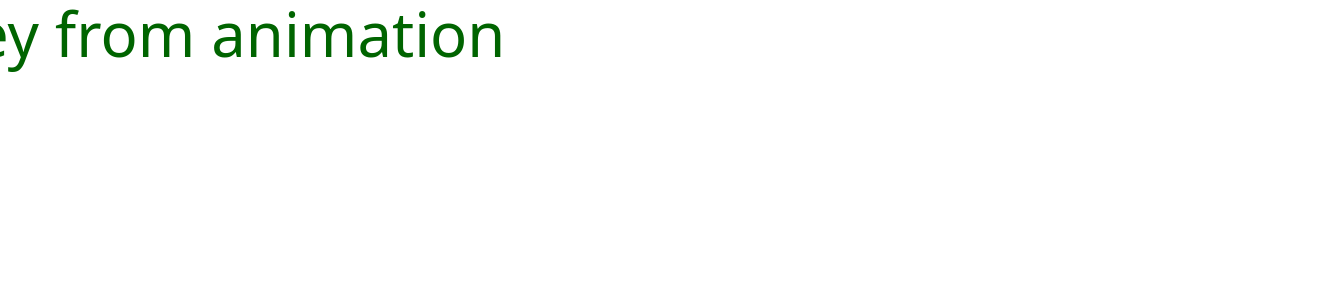
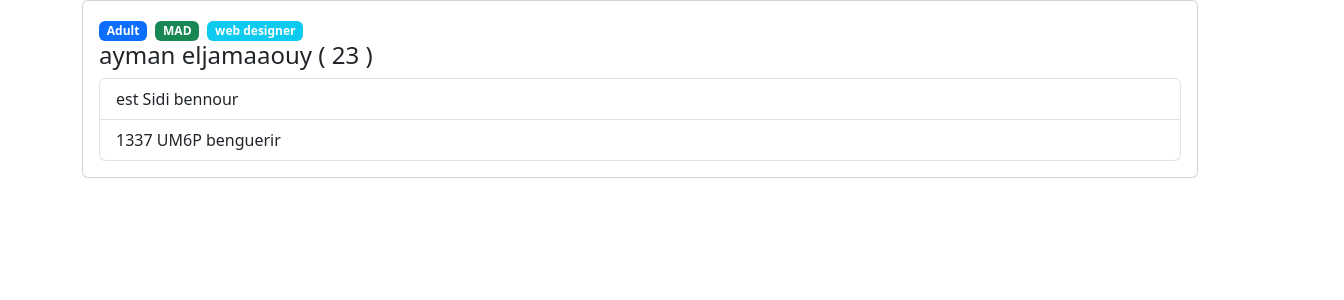
Before and after one commit to Eljamaaouy-ayman/learn-react, a React (Create React App) app: page / in a window 1280 px wide. Shown: the top 300 px of the page, 1344 px wide, since content can reach past the window. Built offline with nearby package versions, Linux system fonts and the light colour scheme.

Commit message:
proptypes learned

```diff
--- a/package.json
+++ b/package.json
@@ -45,6 +45,8 @@
     ]
   },
   "devDependencies": {
+    "jest": "^27.5.1",
+    "react-test-renderer": "^19.2.4",
     "sass": "^1.97.3"
   }
 }
--- /dev/null
+++ b/src/PropTypes/User.jsx
@@ -0,0 +1,41 @@
+import PropTypes from 'prop-types'
+import React from 'react'
+
+export default function User({fullName, age, jobTitle, isAdult, diplomes, salary}) {
+  return (
+    <>
+        <div className="container">
+            <div className="card-group">
+                <div className="card">
+                    <div className="card-body">
+                        {isAdult && <span className="badge badge-pill badge-primary bg-primary"> Adult </span>}
+                        <span className="mx-2 badge badge-pill badge-secondary bg-success"> {salary} MAD </span>
+                        <span className="badge badge-pill badge-secondary bg-info"> {jobTitle}</span>
+                        <h4 className="card-title">{fullName} ( {age} )</h4>
+                        <ul className="list-group">
+                            {diplomes?.map((diplome, key) => <li key={key} className="list-group-item">
+                                    <a className="nav-link" href="#">{diplome}</a>
+                                </li>
+                            )}
+                        </ul>
+                    </div>
+                </div>
+            </div>
+        </div>
+    </>
+  )
+}
+
+User.propTypes = {
+    fullName : PropTypes.string.isRequired,
+    jobTitle : PropTypes.string.isRequired,
+    age      : PropTypes.number.isRequired,
+    isAdult  : PropTypes.bool.isRequired,
+    diplomes : PropTypes.arrayOf(PropTypes.string).isRequired,
+    salary   : PropTypes.number.isRequired
+}
+
+User.defaultProps = {
+    salary : 0,
+    jobTitle : 'no job title'
+}
--- a/src/Redux/store/index.js
+++ /dev/null
@@ -1,8 +0,0 @@
-import { createStore } from "redux";
-import { CounterReducer } from "./../Reducers/CounterReducer";
-
-const store = createStore(CounterReducer, window.__REDUX_DEVTOOLS_EXTENSION__ && window.__REDUX_DEVTOOLS_EXTENSION__())
-store.subscribe(() => {
-    console.log(store.getState().value)
-})
-export default store
--- a/src/index.js
+++ b/src/index.js
@@ -9,9 +9,9 @@ import reportWebVitals from './reportWebVitals';
 // import Fruit from './fruits/fruit';
 // import Counter from './counter/counter';
 // import Event from './events/event';
-import Form from './Formss/Form';
+// import Form from './Formss/Form';
 // import Toggle from './toggle/toggleName';
-import ProductList from './tps/store/productList';
+// import ProductList from './tps/store/productList';
 // import Page from './LanguageSwitcher/Page';
 // import FormValidationBeginner from './tps/FormValidation/FormValidationBeginner';
 // import CarList from './Car/CarList'
@@ -19,12 +19,13 @@ import ProductList from './tps/store/productList';
 // import UsersApp from './tps/Users/UsersApp';
 // import FormValidation from './tps/FormValidation/FormValidation';
 // import App from './Router/App';
-import Counter from './Redux/Reducers/Counter';
-import CounterStore from './Redux/Reducers/Counter';
-import { Provider } from 'react-redux';
-import store from './Redux/store';
-import App from './Redux-toolkit/app';
-import Anima from './animation/anima';
+// import Counter from './Redux/Reducers/Counter';
+// import CounterStore from './Redux/Reducers/Counter';
+// import { Provider } from 'react-redux';
+// import store from './Redux/store';
+// import App from './Redux-toolkit/app';
+// import Anima from './animation/anima';
+import User from './PropTypes/User';
 
 const root = ReactDOM.createRoot(document.getElementById('root'));
 // const fruitsArray = [
@@ -37,7 +38,7 @@ const root = ReactDOM.createRoot(document.getElementById('root'));
 // ]
 root.render(
     <>
-        <Anima></Anima>
+        <User fullName={'ayman eljamaaouy'} jobTitle={'web designer'} age={23} isAdult={true} diplomes={['est Sidi bennour', '1337 UM6P benguerir']}></User>
     </>
 );
 
```
Also changed, not shown: src/Tests/Sum.jsx (added), 1 other file (tests, documents, lock files or other folders).
